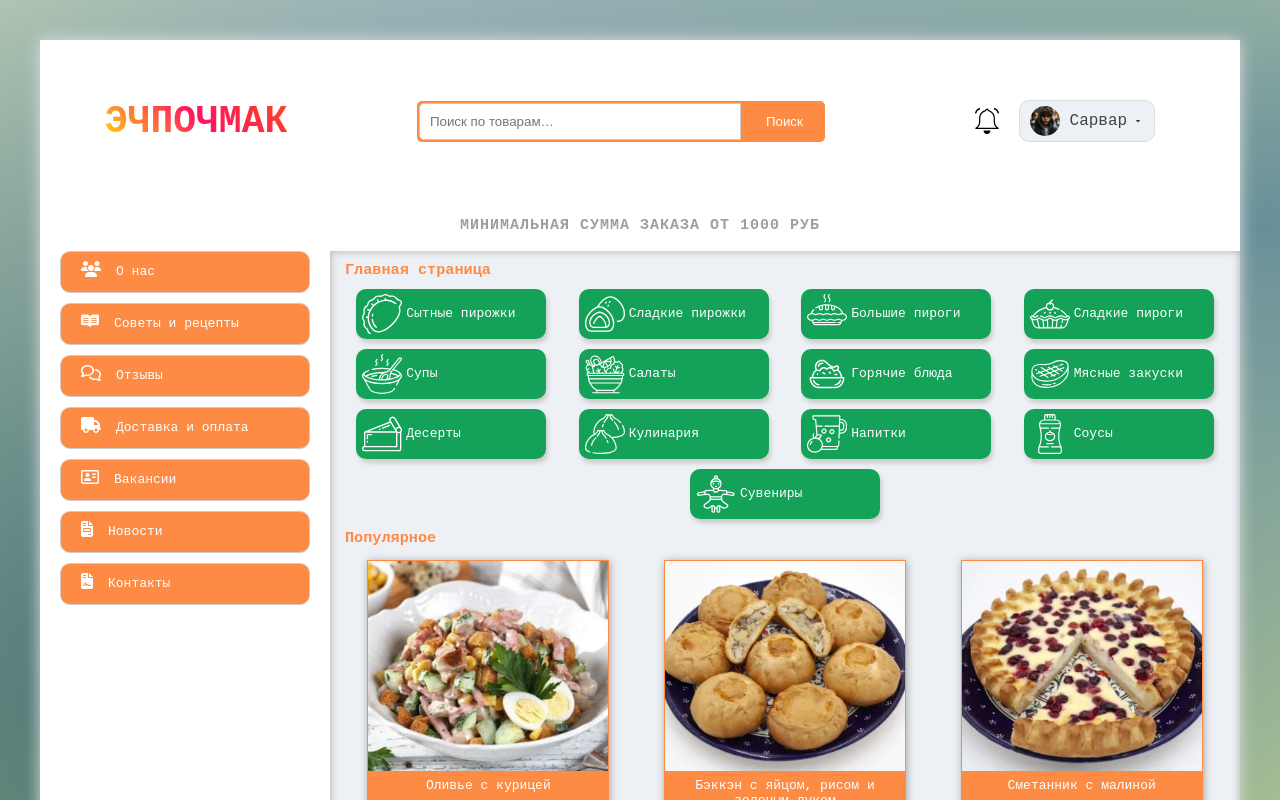
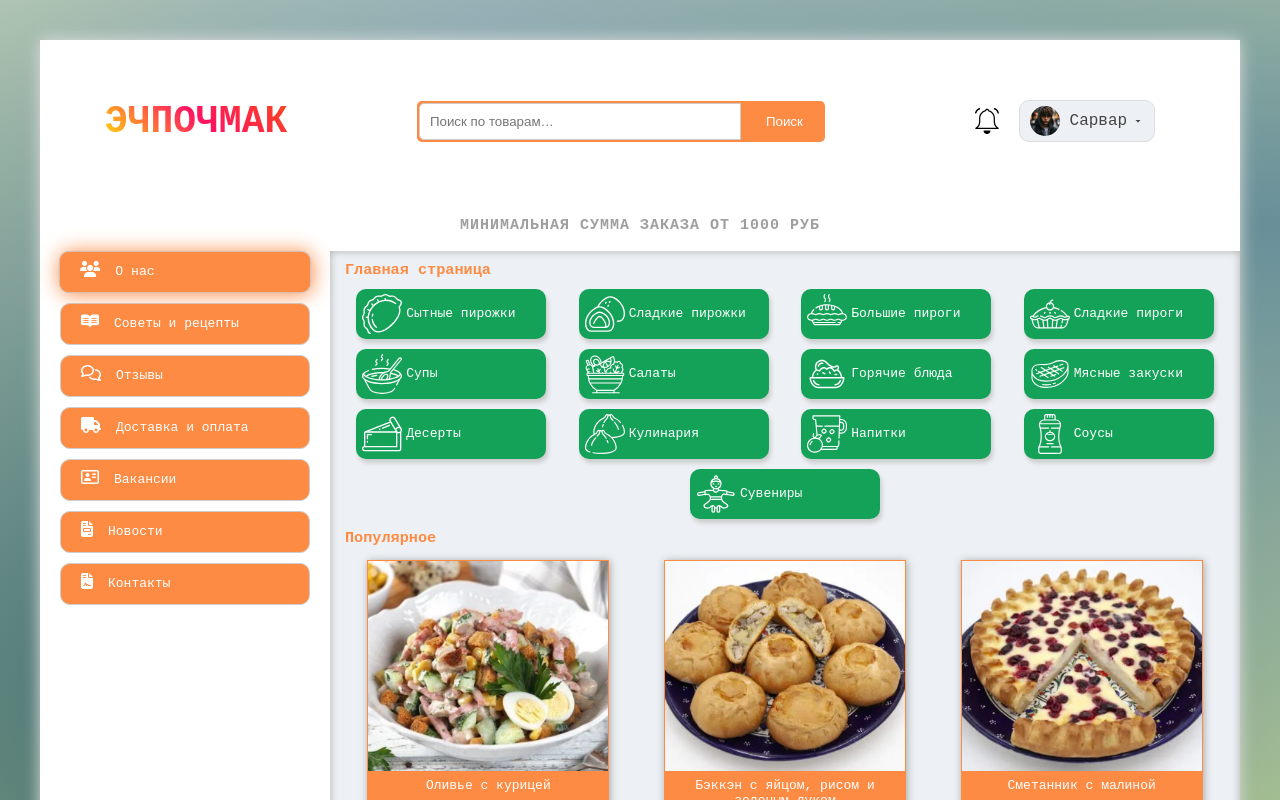
Before and after one commit to frontendcss/food, a plain HTML site: page index.html in a window 1280 px wide. In both pictures the pointer is over the link 185 px from the left and 272 px from the top of the page. Shown: the top 800 px of the page. Drawn offline with Linux system fonts and the light colour scheme; grey boxes are pictures that could not be loaded.

Commit message:
Update style.css

```diff
--- a/css/style.css
+++ b/css/style.css
@@ -192,7 +192,7 @@ body::before {
 }
 
 .left-bar{
-	background-color: #fff;
+	/*background-color: #fff;*/
 	min-width: 250px;
 	padding: 0 20px;
 }
@@ -201,6 +201,12 @@ body::before {
 	list-style: none;
 	margin: 0;
 	padding: 0;
+}
+
+
+.left-bar_item:hover{
+	transform: scale(1.01);
+	box-shadow: #fd8b44 1px 1px 20px;
 }
 
 .left-bar_item{
@@ -464,3 +470,7 @@ body::before {
 	text-decoration: none;
 	color: #fff;
 }
+
+.main-footer a:hover{
+	text-decoration: underline;
+}
```
